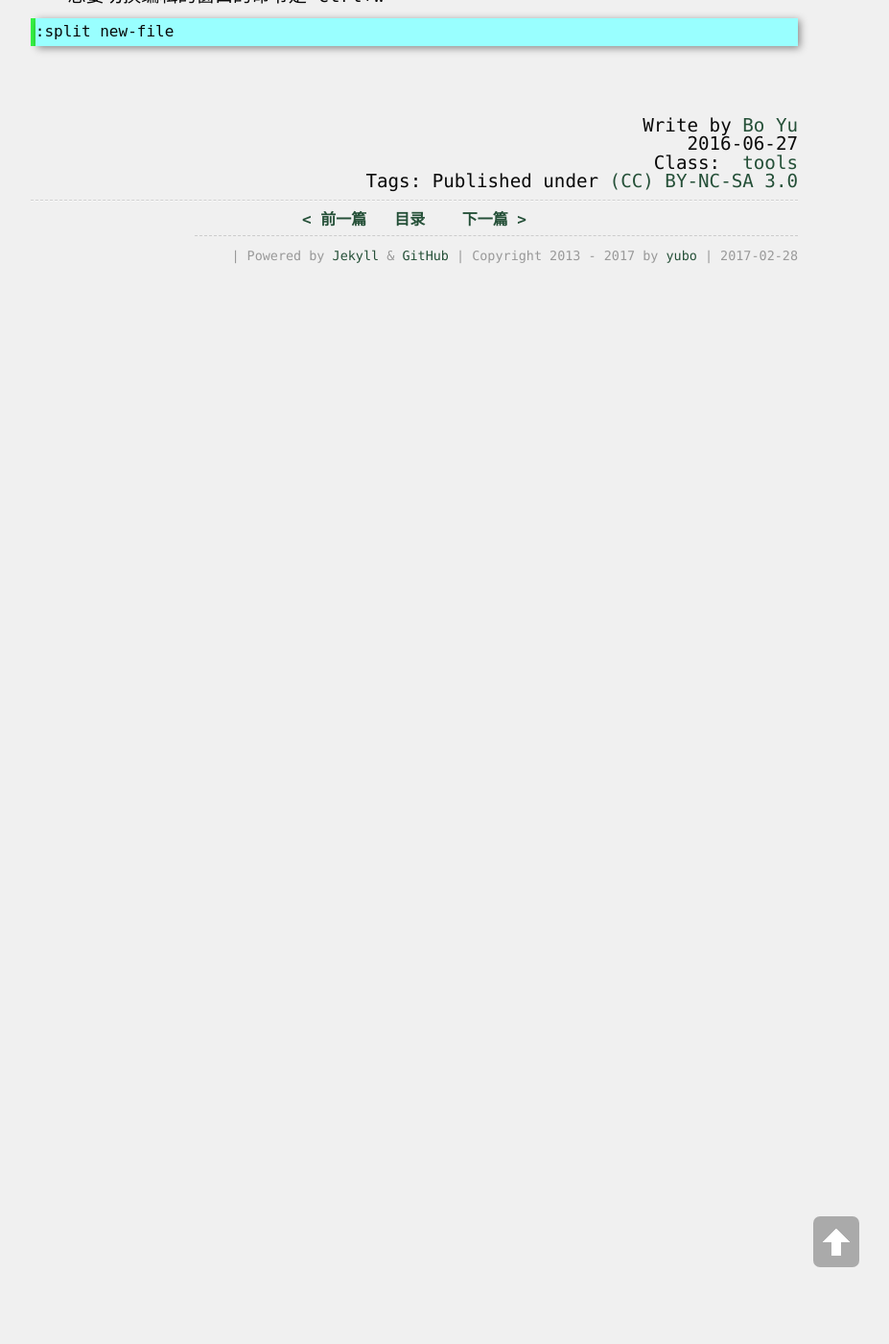
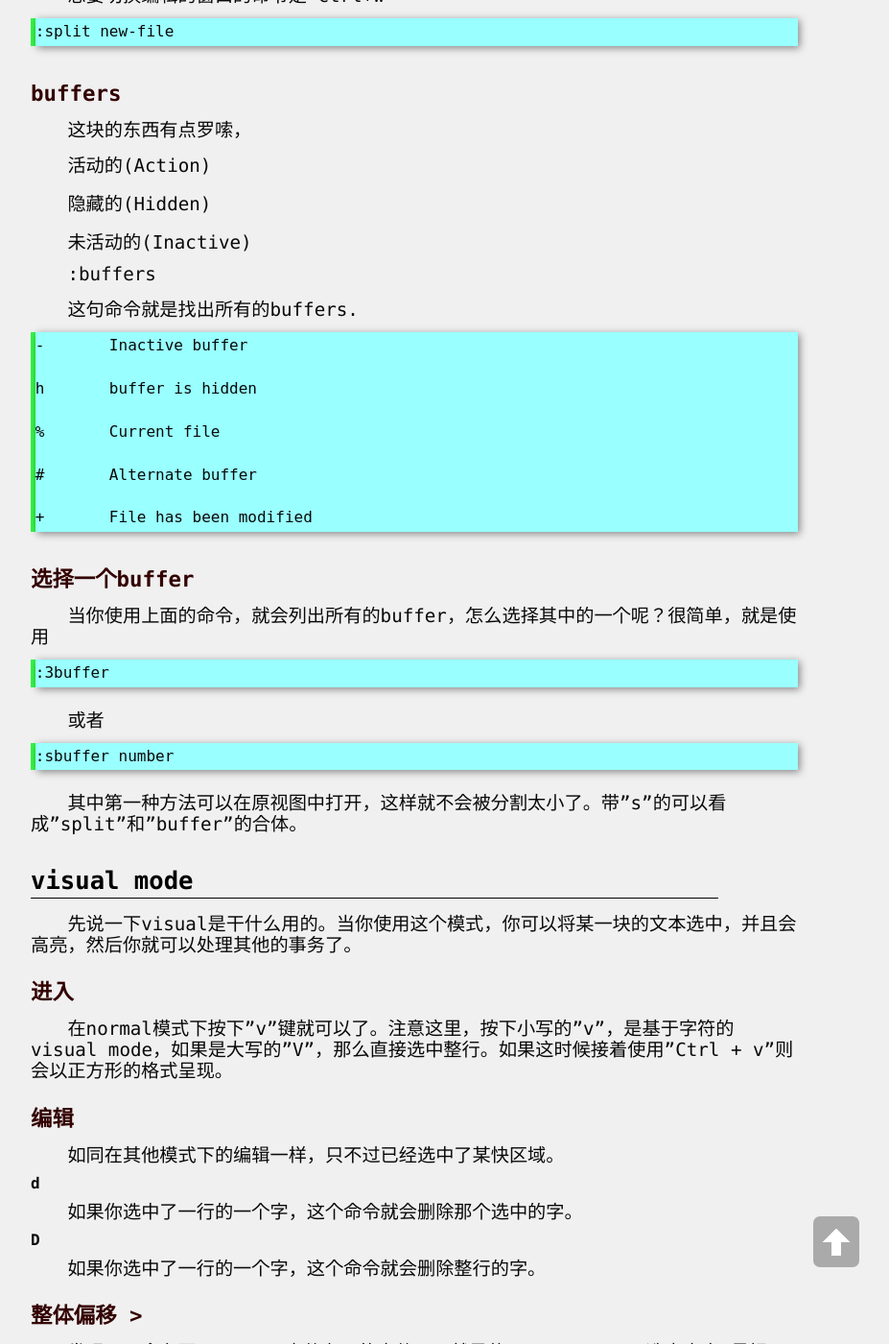
Before and after one commit to yuzibo/yuzibo.github.io, a Jekyll site: the page built from _posts/2016-06-27-vim_tips.md, in a window 1280 px wide and 1400 px high, scrolled down 3780 px. Shown: the whole window at 96% size, without its empty margins (208-1135 px from the left). Built offline with Jekyll 4.4.1, drawn with Linux system fonts in a browser that asks for light colours; comment, search, counter and statistics services are not loaded; some of the changed text lies outside the part shown.

Commit message:
modify some vim tip
Signed-off-by: Bo YU <tsu.yubo@gmail.com>

````diff
--- a/_posts/2016-06-27-vim_tips.md
+++ b/_posts/2016-06-27-vim_tips.md
@@ -164,3 +164,140 @@ vim 1.c 2.c 这样就会只打开1.c，如果你想快速切换到2.c，那么
 想要切换编辑的窗口的命令是"ctrl+w"
 
 	:split new-file
+
+## buffers
+这块的东西有点罗嗦，
+
+1. 活动的(Action)
+
+2. 隐藏的(Hidden)
+
+3. 未活动的(Inactive)
+
+	:buffers
+
+这句命令就是找出所有的buffers.
+
+	-	Inactive buffer
+
+	h	buffer is hidden
+
+	%	Current file
+
+	#	Alternate buffer
+
+	+	File has been modified
+
+## 选择一个buffer
+当你使用上面的命令，就会列出所有的buffer，怎么选择其中的一个呢？很简单，就是使用
+
+	:3buffer
+
+或者
+
+	:sbuffer number
+
+其中第一种方法可以在原视图中打开，这样就不会被分割太小了。带"s"的可以看成"split"和"buffer"的合体。
+
+# visual mode
+先说一下visual是干什么用的。当你使用这个模式，你可以将某一块的文本选中，并且会高亮，然后你就可以处理其他的事务了。
+
+## 进入
+在normal模式下按下"v"键就可以了。注意这里，按下小写的"v"，是基于字符的visual mode，如果是大写的"V"，那么直接选中整行。如果这时候接着使用"Ctrl + v"则会以正方形的格式呈现。
+
+## 编辑
+
+如同在其他模式下的编辑一样，只不过已经选中了某快区域。
+
+#### d
+如果你选中了一行的一个字，这个命令就会删除那个选中的字。
+
+#### D
+如果你选中了一行的一个字，这个命令就会删除整行的字。
+
+## 整体偏移 >
+发现了一个在写markdown文件有用的文件了，就是使用visual mode选中文本(最好用"ctrl + v")整体选中，接着按下">"就可以整体偏移一个Tab键了。
+
+# 程序员的指令
+
+vim融合了很多的指令，这些指令对于你提高开发进度，具有不小的作用。
+
+## 列出函数定义处
+
+([CTRL-I, ]CTRL-I)是找出函数定义，这个命令，真的很有用，配合ctags，详情另看我的另一篇文章。
+
+## 变量定义
+
+"gd" 是寻找局部的变量定义，"gD"是寻找全局的变量定义。当然，前提是你把光标放在变量处。
+
+## 展示宏定义
+
+在定义的关键词处，按下"[d"两个键即可展示出相关的宏。
+
+## 匹配括号
+
+无论什么括号，都可以通过"%"来匹配另一半。对于c语言来说，还有评论(/* */), #if,#else,#endif
+
+其他的作用，比如，如果有以下的代码：
+
+```c
+void test()
+{
+	{
+	printf("hello\n"):
+	}
+
+}
+```
+
+你想着把代码块(里层)的printf语句缩进一个tab键，你可以使用visual mode，然后">",你还可以使用"%"键选择括号后，使用">i{"这个组合，意思就是"inner {} block"
+
+## 寻找man 手册
+
+比如，你在写c语言的时候，恰巧不知道这儿的一个系统调用open()怎么使用，你可以将光标放在open上，按下大写的"K"，就可以看到man手册了
+
+## 展示文件空格情况
+这一个在Makefile文件的编写中具有很大的价值，因为Makefile特别注意这样的错误，那么使用
+
+	:set list
+
+就可以看出是不是缩进的一个tab键("^I")
+
+## 排序
+有两种方式，只不过就是运用命令"!sort"的改进版。这里简单的介绍一种：
+
+1.	利用visual模式选中你想要排序的文本
+
+2.	执行"!sort"
+
+## Make文本
+
+	:make
+
+这一部分才是vim对于c的厉害之处，现在，先看一下，其中的奥妙。
+
+在你键入了上面的命令之后，如果没有错误报出，那么恭喜你，你的程序没有语法错误，假如不幸，报错了，使用下面的方法就可以让自己省点时间去调试错误。
+
+先说第一点，就是有错误出来了，那么按一下"Enter"键，就会返回到你的程序的第一个出错点，光标就是定格在那里，不用动。修改完了，使用：
+
+	:cprevious
+
+和
+
+	:cNext
+
+目测这两个函数不是很好用，那么，
+
+	:clist or :cc
+
+就很有用处了。前者是将错误列表重新显现，后者是展现现在的错误。
+
+## 搜索字符串
+真没有想到vim还提供这样的命令，
+
+	:grep -w printf *.c
+
+在当前目录下grep所有的printf的关键词，其中，"-w"是全词匹配。
+
+好，写了不少了，vim的基本技巧就写道这了，下一次我们开始另一篇神奇之旅。
+谢谢！！！
````
